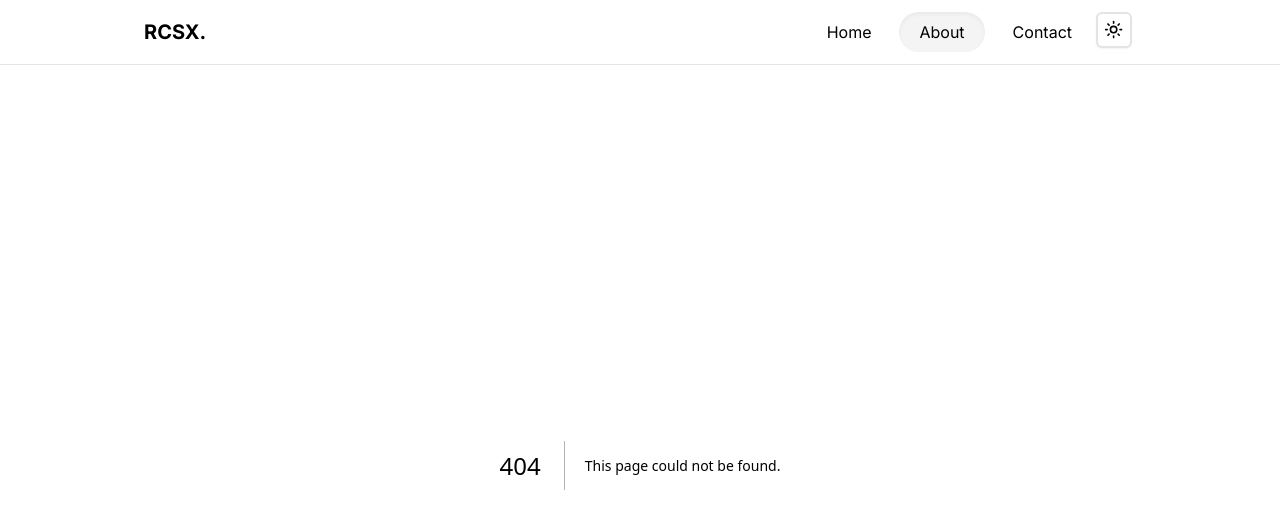
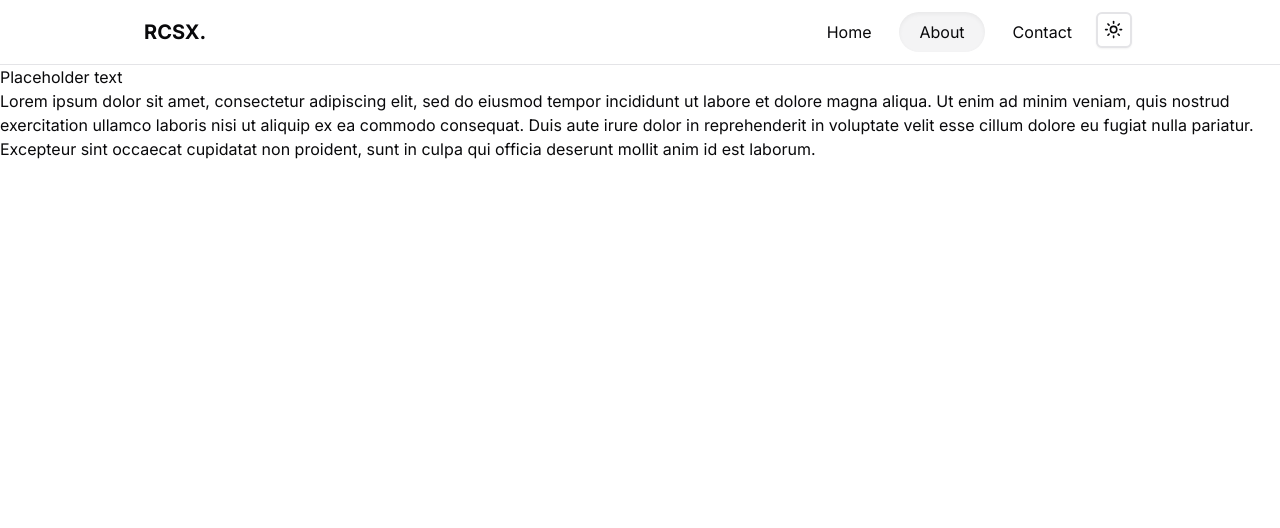
Before and after one commit to ReshanCSX/reshancsx.github.io, a Next.js app: page /about in a window 1280 px wide. Before the commit this address had no page. Shown: the top 528 px of the page. Built offline with nearby package versions, Linux system fonts and the light colour scheme.

Commit message:
route groups to fix sanity layout

```diff
--- /dev/null
+++ b/app/(admin)/layout.tsx
@@ -0,0 +1,16 @@
+export const metadata = {
+  title: 'Next.js',
+  description: 'Generated by Next.js',
+}
+
+export default function RootLayout({
+  children,
+}: {
+  children: React.ReactNode
+}) {
+  return (
+    <html lang="en">
+      <body>{children}</body>
+    </html>
+  )
+}
--- a/app/studio/[[...index]]/page.tsx
+++ b/app/(admin)/studio/[[...index]]/page.tsx
@@ -10,7 +10,7 @@
  */
 
 import { NextStudio } from 'next-sanity/studio'
-import config from '../../../sanity.config'
+import config from '../../../../sanity.config'
 
 export default function StudioPage() {
   return <NextStudio config={config} />
--- /dev/null
+++ b/app/(client)/about/page.tsx
@@ -0,0 +1,8 @@
+export default function About(){
+    return(
+        <>
+            <h1>Placeholder text</h1>
+            <p>Lorem ipsum dolor sit amet, consectetur adipiscing elit, sed do eiusmod tempor incididunt ut labore et dolore magna aliqua. Ut enim ad minim veniam, quis nostrud exercitation ullamco laboris nisi ut aliquip ex ea commodo consequat. Duis aute irure dolor in reprehenderit in voluptate velit esse cillum dolore eu fugiat nulla pariatur. Excepteur sint occaecat cupidatat non proident, sunt in culpa qui officia deserunt mollit anim id est laborum.</p>
+        </>
+    )
+}
--- a/app/page.tsx
+++ b/app/(client)/page.tsx
@@ -1,10 +1,12 @@
 import HeroSection from "@/components/Hero"
+import Project from "@/components/Project"
 
 
 function Home() {
   return (
     <main>
       <HeroSection />
+      <Project />
     </main>
   )
 }
```
Also changed, not shown: app/(client)/globals.css (renamed from app/globals.css), app/(client)/layout.tsx (renamed from app/layout.tsx).
